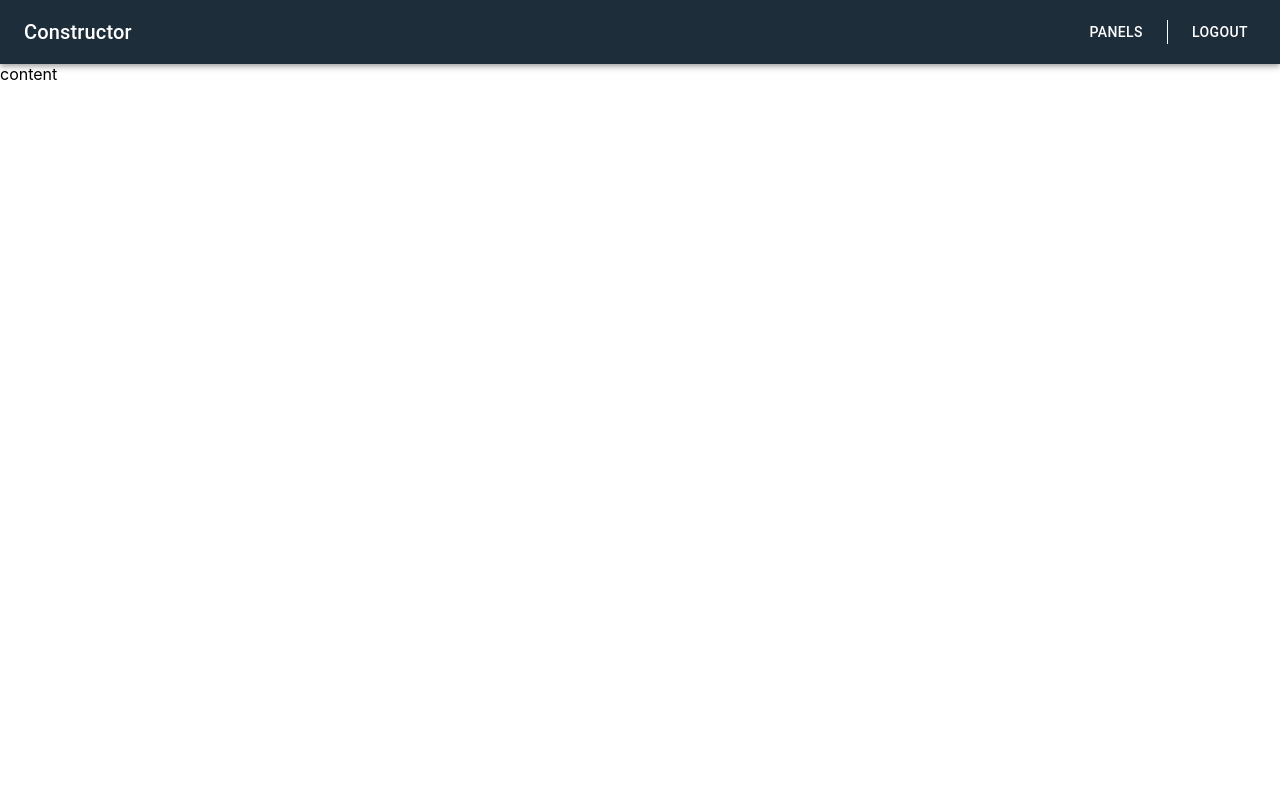
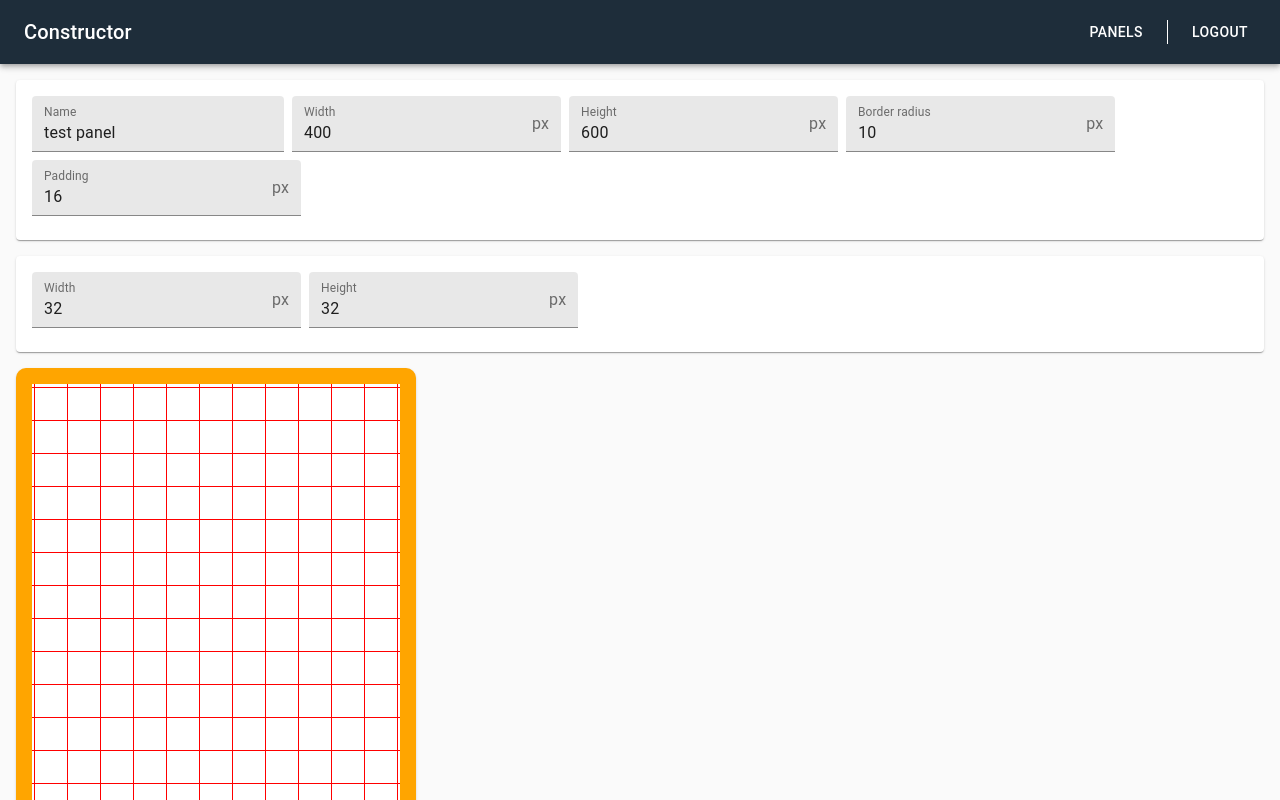
Before and after one commit to vladsovetov/emulator-builder-client, a React (Create React App) app: page / in a window 1280 px wide. Shown: the top 800 px of the page. Built offline with nearby package versions, Linux system fonts and the light colour scheme.

Commit message:
feat: Added PanelBuilder with simple controls and panel constructor

```diff
--- a/package.json
+++ b/package.json
@@ -12,12 +12,14 @@
     "@types/node": "^12.12.47",
     "@types/react": "^16.9.36",
     "@types/react-dom": "^16.9.8",
+    "@types/react-redux": "^7.1.9",
     "i18next": "^19.4.5",
     "i18next-browser-languagedetector": "^4.2.0",
     "i18next-http-backend": "^1.0.15",
     "react": "^16.13.1",
     "react-dom": "^16.13.1",
     "react-i18next": "^11.5.1",
+    "react-redux": "^7.2.0",
     "react-scripts": "3.4.1",
     "typescript": "^3.7.5"
   },
--- a/public/locales/en/translation.json
+++ b/public/locales/en/translation.json
@@ -1,11 +1,20 @@
 {
     "ui": {
         "logout": "Logout",
+        "name": "Name",
+        "px": "px",
         "constructor": {
             "title": "Constructor",
             "menu": {
                 "panels": "Panels",
                 "logout": "$t(ui.logout)"
+            },
+            "controls": {
+                "name": "$t(ui.name)",
+                "width": "Width",
+                "height": "Height",
+                "borderRadius": "Border radius",
+                "padding": "Padding"
             }
         }
     }
--- a/src/components/Content/Content.tsx
+++ b/src/components/Content/Content.tsx
@@ -1,18 +1,27 @@
-import React from 'react'
-import { createStyles, makeStyles, Theme } from '@material-ui/core/styles'
+import React from 'react';
+import { createStyles, makeStyles, Theme } from '@material-ui/core/styles';
+
+import PanelBuilder from '../../containers/PanelBuilder/PanelBuilder';
 
 const useStyles = makeStyles((theme: Theme) =>
   createStyles({
     root: {
       display: 'flex',
       flexGrow: 1,
+      flexDirection: 'column',
+      padding: '16px',
+      backgroundColor: theme.palette.background.default,
     },
   })
-)
+);
 
 const Content = () => {
-  const classes = useStyles()
-  return <main className={classes.root}>content</main>
-}
+  const classes = useStyles();
+  return (
+    <main className={classes.root}>
+      <PanelBuilder />
+    </main>
+  );
+};
 
-export default Content
+export default Content;
--- /dev/null
+++ b/src/components/FormControls/FormControls.tsx
@@ -0,0 +1,78 @@
+import React from 'react';
+import { makeStyles, createStyles, Theme } from '@material-ui/core/styles';
+import {
+  Paper,
+  TextField,
+  FormControl,
+  InputAdornment,
+} from '@material-ui/core';
+import { useTranslation } from 'react-i18next';
+
+type ControlFieldType = {
+  [key: string]: string | number;
+};
+
+type FormControlsProps = {
+  data: ControlFieldType;
+  onUpdate: (event: React.ChangeEvent) => void;
+};
+
+const useStyles = makeStyles((theme: Theme) =>
+  createStyles({
+    root: {
+      padding: '16px',
+    },
+    form: {
+      display: 'flex',
+      flexWrap: 'wrap',
+      alignItems: 'flex-start',
+    },
+    formControl: {
+      paddingBottom: '8px',
+      paddingRight: '8px',
+    },
+  })
+);
+
+const FormControls = (props: FormControlsProps) => {
+  const classes = useStyles(props);
+  const { t } = useTranslation();
+  return (
+    <Paper className={classes.root}>
+      <form className={classes.form}>
+        {Object.entries(props.data).map(([key, value]) => {
+          let type = 'text';
+          let adornmentLabel = '';
+          if (typeof value === 'number') {
+            type = 'number';
+            adornmentLabel = t('ui.px');
+          }
+
+          return (
+            <FormControl key={key.toString()} className={classes.formControl}>
+              <TextField
+                variant="filled"
+                label={t(`ui.constructor.controls.${key}`)}
+                defaultValue={value}
+                type={type}
+                inputProps={{
+                  'data-name': key,
+                }}
+                InputProps={{
+                  endAdornment: (
+                    <InputAdornment position="end">
+                      {adornmentLabel}
+                    </InputAdornment>
+                  ),
+                }}
+                onChange={props.onUpdate}
+              />
+            </FormControl>
+          );
+        })}
+      </form>
+    </Paper>
+  );
+};
+
+export default FormControls;
--- /dev/null
+++ b/src/components/PanelConstructor/PanelConstructor.tsx
@@ -0,0 +1,52 @@
+import React from 'react';
+import { Paper } from '@material-ui/core';
+import { makeStyles, createStyles, Theme } from '@material-ui/core/styles';
+
+import PanelGrid from './PanelGrid/PanelGrid';
+
+type PanelConstructorProps = {
+  panel: {
+    [key: string]: string | number;
+  };
+  cellsGrid: {
+    [key: string]: string | number;
+  };
+};
+
+const useStyles = makeStyles((theme: Theme) =>
+  createStyles({
+    root: {
+      display: 'flex',
+      backgroundColor: 'orange',
+      boxSizing: 'border-box',
+    },
+    panelBody: {
+      display: 'flex',
+      flexGrow: 1,
+      backgroundColor: 'white',
+      position: 'relative',
+    },
+  })
+);
+
+const PanelConstructor = (props: PanelConstructorProps) => {
+  const classes = useStyles();
+  const { name, ...style } = props.panel;
+  const panelBodyWidth =
+    +props.panel.width - (props.panel.padding ? +props.panel.padding * 2 : 0);
+  const panelBodyHeight =
+    +props.panel.height - (props.panel.padding ? +props.panel.padding * 2 : 0);
+  return (
+    <Paper className={classes.root} style={style}>
+      <div className={classes.panelBody}>
+        <PanelGrid
+          cellsGrid={props.cellsGrid}
+          height={panelBodyHeight}
+          width={panelBodyWidth}
+        />
+      </div>
+    </Paper>
+  );
+};
+
+export default PanelConstructor;
--- /dev/null
+++ b/src/components/PanelConstructor/PanelGrid/PanelGrid.tsx
@@ -0,0 +1,73 @@
+import React from 'react';
+import { makeStyles, createStyles, Theme } from '@material-ui/core/styles';
+
+const useStyles = makeStyles((theme: Theme) =>
+  createStyles({
+    root: {
+      position: 'absolute',
+      height: '100%',
+      width: '100%',
+    },
+    line: {
+      position: 'absolute',
+      backgroundColor: 'red',
+    },
+    lineVertical: {},
+    lineHorizontal: {
+      backgroundColor: 'yellow',
+    },
+  })
+);
+
+type PanelGridProps = {
+  cellsGrid: {
+    [key: string]: string | number;
+  };
+  height: number;
+  width: number;
+};
+
+const PanelGrid = (props: PanelGridProps) => {
+  const classes = useStyles();
+  const lineThickness = 1;
+  const cellWidth = +props.cellsGrid.width;
+  const cellHeight = +props.cellsGrid.height;
+
+  const renderLines = (
+    cellSize: number,
+    lineDirection: 'vertical' | 'horizontal' = 'vertical'
+  ) => {
+    const containerSide =
+      lineDirection === 'vertical' ? props.width : props.height;
+    let cells =
+      cellSize > 0 ? Math.floor(containerSide / (cellSize + lineThickness)) : 0;
+    const lines = [];
+    const shift =
+      (containerSide - (cellSize * cells + (lineThickness * cells + 1))) / 2;
+    for (let ind = 0; ind <= cells; ind++) {
+      const style =
+        lineDirection === 'vertical'
+          ? {
+              left: shift + ind * (cellSize + lineThickness),
+              height: '100%',
+              width: `${lineThickness}px`,
+            }
+          : {
+              top: shift + ind * (cellSize + lineThickness),
+              width: '100%',
+              height: `${lineThickness}px`,
+            };
+      lines.push(<div className={classes.line} key={ind} style={style}></div>);
+    }
+    return lines;
+  };
+
+  return (
+    <div className={classes.root}>
+      {renderLines(cellWidth)}
+      {renderLines(cellHeight, 'horizontal')}
+    </div>
+  );
+};
+
+export default PanelGrid;
--- /dev/null
+++ b/src/containers/PanelBuilder/PanelBuilder.tsx
@@ -0,0 +1,78 @@
+import React, { useState } from 'react';
+import { createStyles, makeStyles, Theme } from '@material-ui/core/styles';
+
+import FormControls from '../../components/FormControls/FormControls';
+import PanelConstructor from '../../components/PanelConstructor/PanelConstructor';
+
+const useStyles = makeStyles((theme: Theme) =>
+  createStyles({
+    controls: {
+      marginBottom: '16px',
+    },
+  })
+);
+
+const PanelBuilder = () => {
+  const classes = useStyles();
+  const [panel, setPanel] = useState({
+    name: 'test panel',
+    width: 400,
+    height: 600,
+    borderRadius: 10,
+    padding: 16,
+  });
+
+  const [cellsGrid, setCellsGrid] = useState({
+    width: 32,
+    height: 32,
+  });
+
+  const handleControlsUpdate = (event: React.ChangeEvent) => {
+    const fieldName = event.target.getAttribute('data-name');
+    const fieldType = event.target.getAttribute('type');
+    let fieldValue: number | string = (event.target as HTMLInputElement).value;
+    if (fieldType === 'number') {
+      fieldValue = parseFloat(fieldValue);
+    }
+
+    if (fieldName !== null) {
+      setPanel((prevPanel) => ({
+        ...prevPanel,
+        [fieldName]: fieldValue,
+      }));
+    }
+  };
+
+  const handleCellsGridControlsUpdate = (event: React.ChangeEvent) => {
+    const fieldName = event.target.getAttribute('data-name');
+    const fieldType = event.target.getAttribute('type');
+    let fieldValue: number | string = (event.target as HTMLInputElement).value;
+    if (fieldType === 'number') {
+      fieldValue = parseFloat(fieldValue);
+    }
+
+    if (fieldName !== null) {
+      setCellsGrid((prevPanel) => ({
+        ...prevPanel,
+        [fieldName]: fieldValue,
+      }));
+    }
+  };
+
+  return (
+    <>
+      <div className={classes.controls}>
+        <FormControls data={panel} onUpdate={handleControlsUpdate} />
+      </div>
+      <div className={classes.controls}>
+        <FormControls
+          data={cellsGrid}
+          onUpdate={handleCellsGridControlsUpdate}
+        />
+      </div>
+      <PanelConstructor panel={panel} cellsGrid={cellsGrid} />
+    </>
+  );
+};
+
+export default PanelBuilder;
```
Also changed, not shown: src/App.tsx (+8 -8 lines), src/components/TopBar/TopBar.tsx (+11 -11 lines), src/index.tsx (+15 -12 lines), .prettierrc.json, 1 other file (tests, documents, lock files or other folders).
